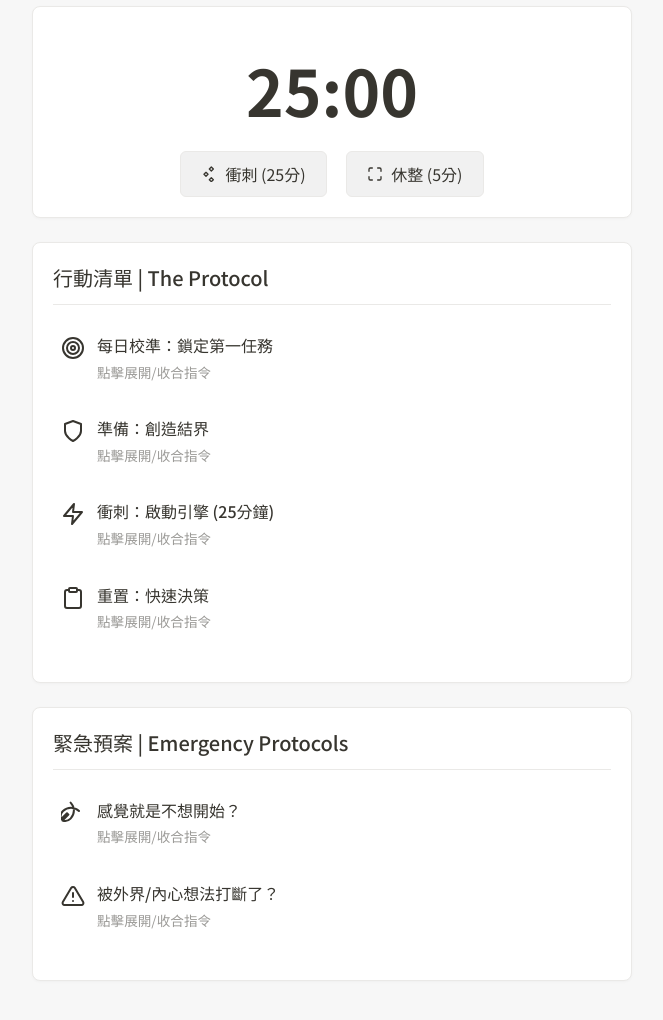
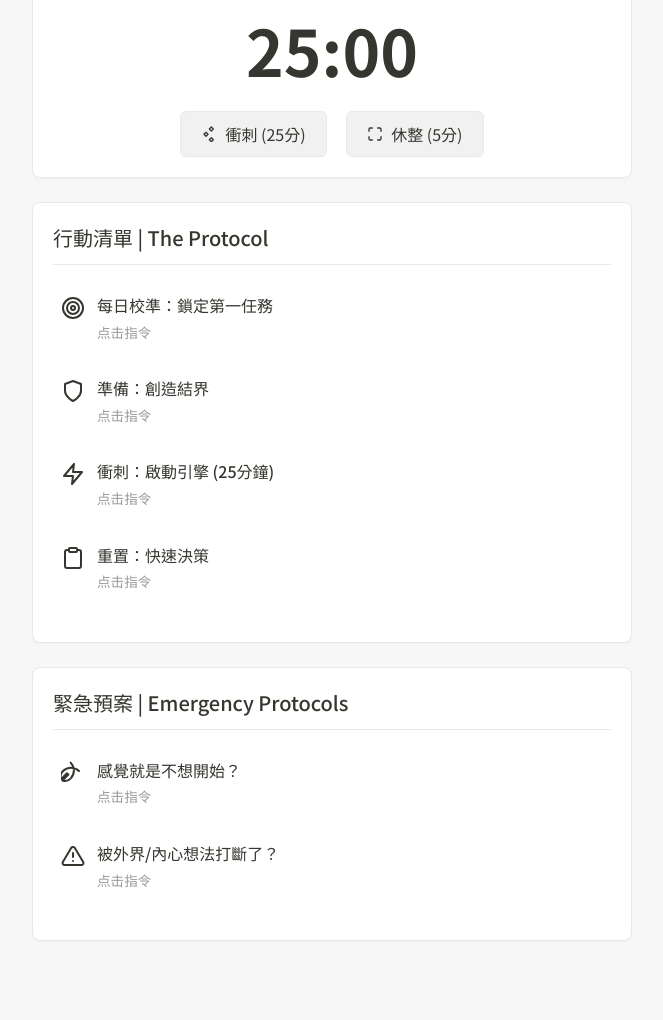
Before and after one commit to Winston897/flow-protocol-, a plain HTML site: page index.html in a window 1280 px wide. Shown: the part 148-1168 px from the top of the page, without its empty margins (308-971 px from the left). After the commit the page ends 1137 px from the top, so only its background shows below. Drawn offline with Linux system fonts and the light colour scheme.

Commit message:
Update index.html

```diff
--- a/index.html
+++ b/index.html
@@ -156,7 +156,7 @@
     <div class="container">
         <header>
             <h1>心流協議</h1>
-            <p>個人專注儀表盤</p>
+            <p></p>
         </header>
 
         <div class="section timer-section">
@@ -182,7 +182,7 @@
             <ul>
                 <li class="protocol-item">
                     <div class="icon"><svg width="24" height="24" viewBox="0 0 24 24" fill="none" stroke="currentColor" stroke-width="2" stroke-linecap="round" stroke-linejoin="round"><circle cx="12" cy="12" r="10"></circle><circle cx="12" cy="12" r="6"></circle><circle cx="12" cy="12" r="2"></circle></svg></div>
-                    <div><strong>每日校準：鎖定第一任務</strong><br><small>點擊展開/收合指令</small>
+                    <div><strong>每日校準：鎖定第一任務</strong><br><small>点击指令</small>
                     <div class="details">【操作】:
 - 檢視你的任務主頁，明確今日整體戰場。
 
@@ -192,7 +192,7 @@
                 </li>
                 <li class="protocol-item">
                     <div class="icon"><svg width="24" height="24" viewBox="0 0 24 24" fill="none" stroke="currentColor" stroke-width="2" stroke-linecap="round" stroke-linejoin="round"><path d="M12 22s8-4 8-10V5l-8-3-8 3v7c0 6 8 10 8 10z"></path></svg></div>
-                    <div><strong>準備：創造結界</strong><br><small>點擊展開/收合指令</small>
+                    <div><strong>準備：創造結界</strong><br><small>点击指令</small>
                     <div class="details">【操作】:
 - 開啟一個衝刺任務前，進行清場。
 
@@ -203,7 +203,7 @@
                 </li>
                 <li class="protocol-item">
                     <div class="icon"><svg width="24" height="24" viewBox="0 0 24 24" fill="none" stroke="currentColor" stroke-width="2" stroke-linecap="round" stroke-linejoin="round"><path d="M13 2L3 14h9l-1 8 10-12h-9l1-8z"></path></svg></div>
-                    <div><strong>衝刺：啟動引擎 (25分鐘)</strong><br><small>點擊展開/收合指令</small>
+                    <div><strong>衝刺：啟動引擎 (25分鐘)</strong><br><small>点击指令</small>
                     <div class="details">【操作】:
 - 啟動25分鐘計時器。
 
@@ -214,7 +214,7 @@
                 </li>
                  <li class="protocol-item">
                     <div class="icon"><svg width="24" height="24" viewBox="0 0 24 24" fill="none" stroke="currentColor" stroke-width="2" stroke-linecap="round" stroke-linejoin="round"><path d="M16 4h2a2 2 0 0 1 2 2v14a2 2 0 0 1-2 2H6a2 2 0 0 1-2-2V6a2 2 0 0 1 2-2h2"></path><rect x="8" y="2" width="8" height="4" rx="1" ry="1"></rect></svg></div>
-                    <div><strong>重置：快速決策</strong><br><small>點擊展開/收合指令</small>
+                    <div><strong>重置：快速決策</strong><br><small>点击指令</small>
                     <div class="details">【操作】:
 - 休息結束後，花1-2分鐘評估。
 
@@ -231,13 +231,13 @@
             <ul>
                  <li class="protocol-item">
                     <div class="icon"><svg width="24" height="24" viewBox="0 0 24 24" fill="none" stroke="currentColor" stroke-width="2" stroke-linecap="round" stroke-linejoin="round"><path d="M18 10c-4.4-4.4-11.6-4.4-16 0c-2.2 2.2-2.9 5.5-1.9 8.1l5.9-5.9l1.4 1.4l-5.9 5.9c2.6 1 5.9 0.3 8.1-1.9c4.4-4.4 4.4-11.6 0-16"/></svg></div>
-                    <div><strong>感覺就是不想開始？</strong><br><small>點擊展開/收合指令</small>
+                    <div><strong>感覺就是不想開始？</strong><br><small>点击指令</small>
                     <div class="details">指令：啟動「五分鐘約定」。對自己說：「我只做五分鐘，之後就可以放棄。」 —— 通常，你不會想停下來。</div>
                     </div>
                 </li>
                 <li class="protocol-item">
                     <div class="icon"><svg width="24" height="24" viewBox="0 0 24 24" fill="none" stroke="currentColor" stroke-width="2" stroke-linecap="round" stroke-linejoin="round"><path d="M10.29 3.86L1.82 18a2 2 0 0 0 1.71 3h16.94a2 2 0 0 0 1.71-3L13.71 3.86a2 2 0 0 0-3.42 0z"></path><line x1="12" y1="9" x2="12" y2="13"></line><line x1="12" y1="17" x2="12.01" y2="17"></line></svg></div>
-                    <div><strong>被外界/內心想法打斷了？</strong><br><small>點擊展開/收合指令</small>
+                    <div><strong>被外界/內心想法打斷了？</strong><br><small>点击指令</small>
                     <div class="details">指令：執行「捕獲-回歸」。把干擾快速記在紙上，然後對它（或對自己）說：「收到，稍後處理。」，立刻轉頭回到你的計時器任務中。</div>
                     </div>
                 </li>
```
